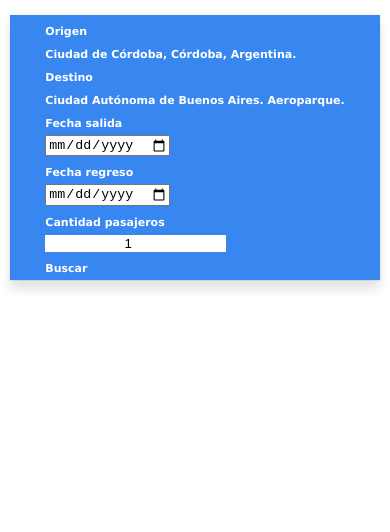
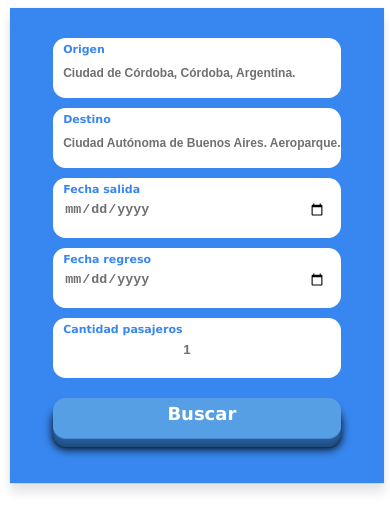
Before and after one commit to Ademostenes/Ademostenes, a plain HTML site: page busquedas.html in a window 390 px wide. Drawn offline with Linux system fonts and the light colour scheme.

Commit message:
Add files via upload

```diff
--- a/busquedas.html
+++ b/busquedas.html
@@ -1,5 +1,5 @@
 <!DOCTYPE html>
-<html lang="en">
+<html lang="es">
 <head>
     <meta charset="UTF-8">
     <meta name="viewport" content="width=device-width, initial-scale=1.0">
--- a/css/busquedas.css
+++ b/css/busquedas.css
@@ -244,33 +244,45 @@ input[type="date"]::-webkit-calendar-picker-indicator, input[type="time"]::-webk
         color:rgb(255,255,255);
         background-color: rgb(56, 135, 240);
         border-radius: 0px;
-        width:99%;
-        height:265px;
+        width:100%;
+        height:475px;
         box-shadow:
         rgba(0, 0, 0, 0.024) 0px 0px 0px 1px,
         rgba(0, 0, 0, 0.05) 0px 1px 0px 0px,
         rgba(0, 0, 0, 0.03) 0px 0px 8px 0px,
         rgba(0, 0, 0, 0.1) 0px 10px 10px 0px;
-        margin-top: 15px;
+        margin-top: 5px;
         margin-left: 0.5%;
         align-items: center;
         justify-items: left;
     }
 
+    .container {
+        display: flex;
+        flex-direction: column;
+        width: 100%;
+        height: 60px;
+        background-color: rgb(255,255,255);
+        border-radius: 12.5px;
+        margin-top: 10px;
+        cursor: pointer;
+    }
+
     p {
-        margin-top: 10px;
+        margin-top: 5px;
         margin-bottom: 5px;
+        margin-left: 10px;
         font-family: Verdana, Geneva, Tahoma, sans-serif;
         font-size: 11px;
-        color: rgb(255, 255, 255);
+        color: rgb(56, 135, 240);
         font-weight: bolder;
-        margin-left: 0px;
+
     }
 
     select {
         font-family: Verdana, Geneva, Tahoma, sans-serif;
         font-size: 11px;
-        color: #b3b3b3;
+        color: #858585;
         border: none;
         margin-bottom: 5px;
         width:90%;
@@ -282,7 +294,78 @@ input[type="date"]::-webkit-calendar-picker-indicator, input[type="time"]::-webk
         text-align: center;
     }
 
+    input {
+        border-style: none;
+        margin-left: 10px;
+        color: rgb(112, 112, 112);
+        margin-right: 15px;
+        font-weight: bold;
+    }
 
+    .greyText {
+        color:rgb(112, 112, 112);
+        font-family: Arial, Helvetica, sans-serif;
+        font-size: 12px;
+        margin-top: 5px;
+    }
 
+    #eDer {
+        user-select: none;
+        margin-left: 0px;
+        margin-top: 20px;
+        border-style: solid;
+        border:2px;
+        border-color: #b3b3b3;
+        background-color: rgb(86, 159, 228);
+        align-items: center;
+        width: 100%;
+        height: 40px;
+        box-shadow: 0px 1px 0px hsl(212, 60%, 55%),
+                    0px 2px 0px hsl(212,60%,38%),
+                    0px 3px 0px hsl(212,60%,37%),
+                    0px 4px 0px hsl(212,60%,36%),
+                    0px 5px 0px hsl(212,60%,35%),
+                    0px 6px 0px hsl(212,60%,34%),
+                    0px 7px 0px hsl(212,60%,33%),
+                    0px 8px 0px hsl(212,60%,32%),
+                    0px 9px 0px hsl(212,60%,31%),
+                    0px 10px 0px hsl(212,60%,20%),
+                    0px 11px 10px #000;
+    }
+
+    #eDer:hover {
+        box-shadow: 0px 1px 0px hsl(212, 60%, 55%),
+                    0px 2px 0px hsl(212,60%,38%),
+                    0px 3px 0px hsl(212,60%,37%),
+                    0px 4px 0px hsl(212,60%,36%),
+                    0px 5px 0px hsl(212,60%,35%),
+                    0px 6px 0px hsl(212,60%,34%),
+                    0px 7px 0px hsl(212,60%,33%),
+                    0px 8px 0px hsl(212,60%,32%),
+                    0px 9px 0px hsl(212,60%,31%),
+                    0px 12px 0px hsl(212,60%,20%),
+                    0px 14px 10px #000;
+    }
+
+    #eDer:active {
+        margin-top: 22px;
+        height: 38px;
+        box-shadow: 0px 1px 0px hsl(212, 60%, 55%),
+                    0px 2px 0px hsl(212,60%,38%),
+                    0px 3px 0px hsl(212,60%,37%),
+                    0px 4px 0px hsl(212,60%,36%),
+                    0px 5px 0px hsl(212,60%,20%),
+                    0px 14px 10px #5c5c5c,
+    }
+
+    #eIzq {
+        margin-top: 30px;
+    }
+    .boton {
+        color: rgb(255, 255, 255);
+        font-size: large;
+        justify-self: center;
+        text-shadow: #b3b3b3;
+    }
 
 }
```
Also changed, not shown: css/estilos.css (+22 -7 lines).
